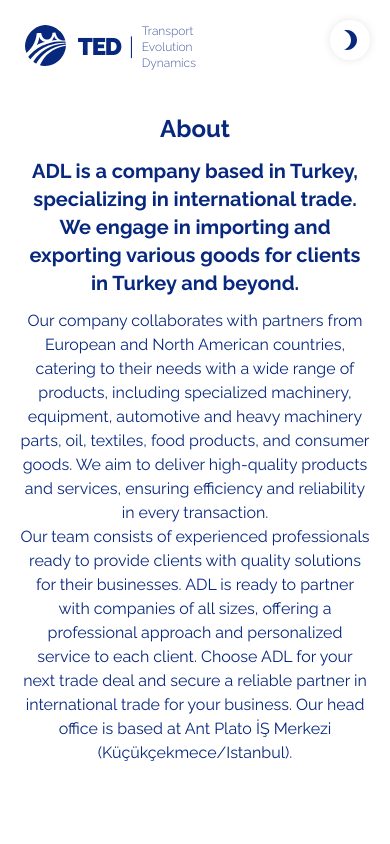
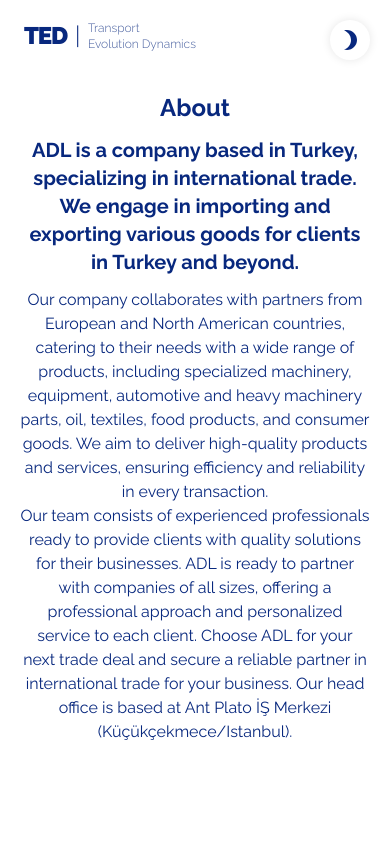
Before and after one commit to olyamrshn/turkish-visitors, a Next.js app: page /about in a window 390 px wide. Shown: the top 844 px of the page. Built offline with nearby package versions, Linux system fonts and the light colour scheme.

Commit message:
header modified

```diff
--- a/app/page.tsx
+++ b/app/page.tsx
@@ -66,13 +66,13 @@ export default function Home() {
         toggleDarkMode={toggleDarkMode}
         showMainLink={true}
       />
-      <main className="flex min-h-screen flex-col items-center ">
-        <div className="py-5 grid text-center xs:grid-rows-3 xl:mb-0 xl:w-full xl:max-w-5xl xl:grid-cols-3 xl:grid-rows-1 xl:text-left xl-pb-5">
+      <main className="flex min-h-screen flex-col items-center">
+        <div className="py-5 grid text-center xs:grid-rows-3 xs:max-w-4xl xl:mb-0 xl:w-full xl:max-w-4xl xl:grid-cols-3 xl:grid-rows-1 xl:text-left xl-pb-5">
           {links.map((link, index) => (
             <Link
               key={index}
               href={link.href}
-              className="mb-0.5 group rounded-lg border border-none px-5 pt-5 pb-20 transition-colors flex flex-col justify-start xs-always-blue
+              className="mb-2 group rounded-2xl border border-none px-5 pt-5 pb-20 transition-colors flex flex-col justify-start xs-always-blue
             hover:bg-custom-blue hover:border-darker-blue
             dark:hover:bg-white dark:hover:border-white"
             >
--- a/components/Footer.tsx
+++ b/components/Footer.tsx
@@ -21,7 +21,7 @@ export const Footer = () => {
           <div className="ml-2 text-xs font-light opacity-75">
             <span>Transport</span>
             <br />
-            <span>Evolution Dynamics</span>
+            <span style={{ whiteSpace: "nowrap" }}>Evolution Dynamics</span>
           </div>
         </h1>
       </div>
--- a/components/Header.tsx
+++ b/components/Header.tsx
@@ -8,15 +8,17 @@ interface HeaderProps {
   showMainLink?: boolean
 }
 
-export const Header = ({
-  isDarkMode,
-  toggleDarkMode,
-  showMainLink,
-}: HeaderProps) => (
-  <header className="pt-5 px-5 font-bold text-2xl text-left xs:text-center flex justify-between">
-    {showMainLink ? (
-      <Link href="https://www.ted.international/en">
-        <div className="hover:opacity-60 flex flex-row text-left font-bold text-2xl theme-text-color">
+interface LogoLinkProps {
+  href: string
+  isMainLink: boolean
+}
+const HeaderLink = ({ href, isMainLink }: LogoLinkProps) => (
+  <Link href={href}>
+    <div
+      className={`hover:opacity-60 flex flex-row text-left ${
+        isMainLink ? "" : "pb-10"
+      } font-bold text-2xl theme-text-color`}
+    >
       <Logo className="xs:w-12 xs:h-12 xl:w-20 xl:h-20" />
       <h1 className="ml-1 flex items-center">
         <span
@@ -31,33 +33,23 @@ export const Header = ({
         <div className="ml-2 text-xs font-light opacity-75">
           <span>Transport</span>
           <br />
-              <span>Evolution Dynamics</span>
+          <span style={{ whiteSpace: "nowrap" }}>Evolution Dynamics</span>
         </div>
       </h1>
     </div>
   </Link>
+)
+
+export const Header = ({
+  isDarkMode,
+  toggleDarkMode,
+  showMainLink,
+}: HeaderProps) => (
+  <header className="pt-5 px-5 font-bold text-2xl text-left xs:text-center flex justify-between">
+    {showMainLink ? (
+      <HeaderLink href="https://www.ted.international/en" isMainLink={true} />
     ) : (
-      <Link href="/">
-        <div className="hover:opacity-60 flex flex-row text-left pb-10 font-bold text-2xl theme-text-color">
-          <Logo className="xs:w-12 xs:h-12 xl:w-20 xl:h-20" />
-          <h1 className="ml-1 flex items-center">
-            <span
-              className="xs:text-2xl xl:text-4xl"
-              style={{ letterSpacing: "-0.05em", fontWeight: "900" }}
-            >
-              TED
-            </span>
-            <span className="ml-2 mr-1 w-px h-8 bg-current font-light inline-block">
-              |
-            </span>
-            <div className="ml-2 text-xs font-light opacity-75">
-              <span>Transport</span>
-              <br />
-              <span>Evolution Dynamics</span>
-            </div>
-          </h1>
-        </div>
-      </Link>
+      <HeaderLink href="/" isMainLink={false} />
     )}
     <div>
       <button
```
Also changed, not shown: app/globals.css (+0 -35 lines). Lines whose indentation alone changed are shown as unchanged.
